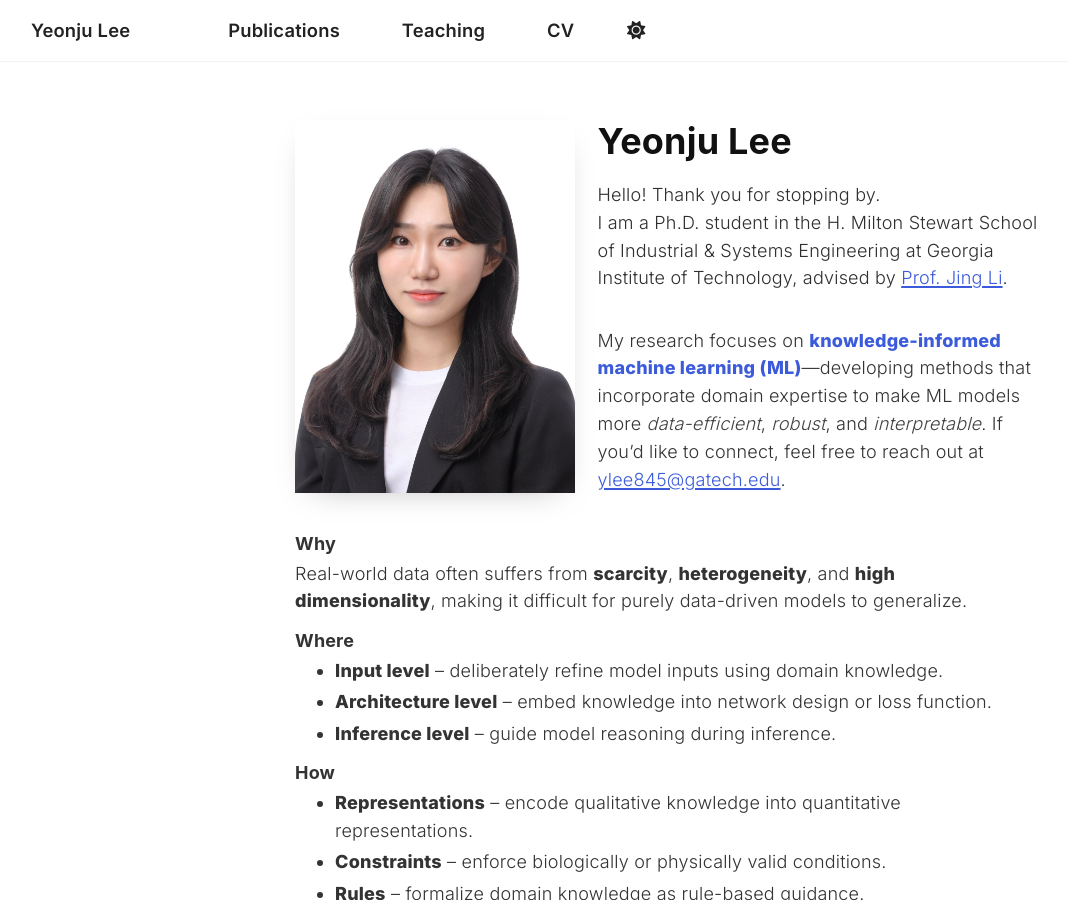
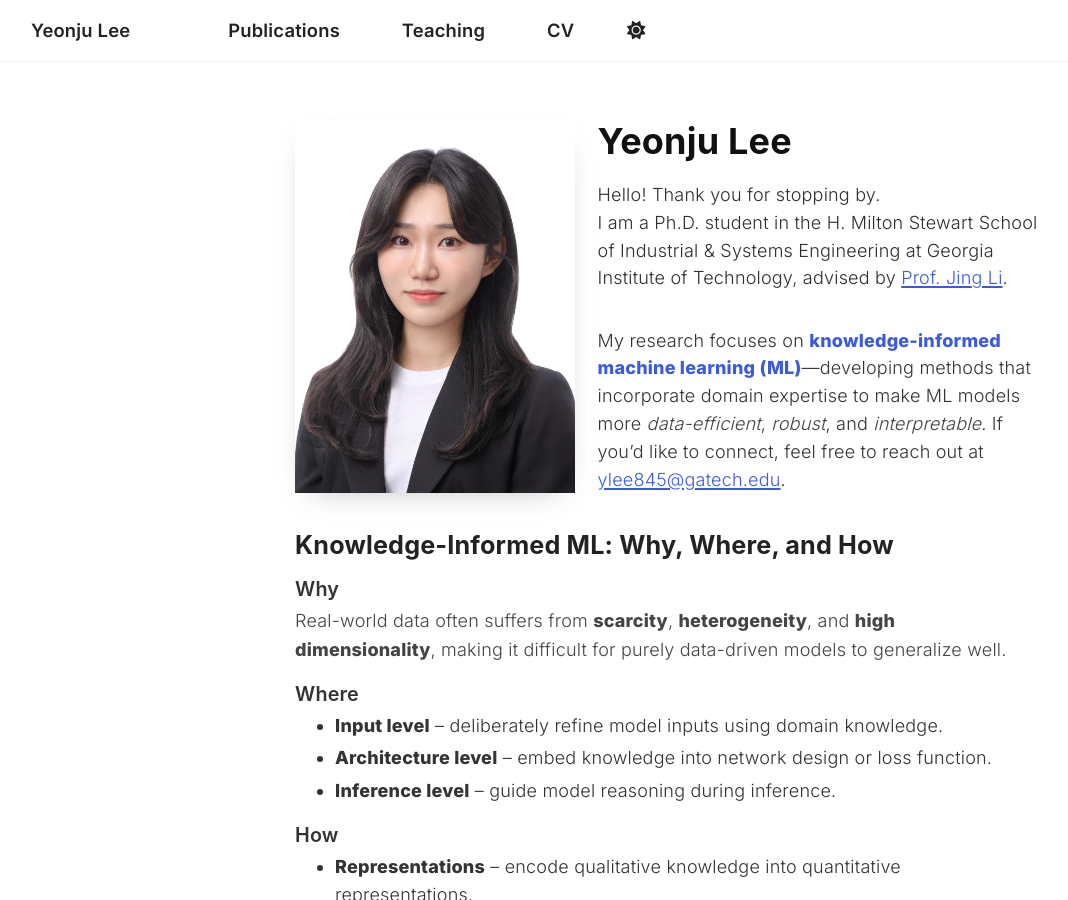
Before and after one commit to ylee845/ylee845.github.io, a Jekyll site: the page built from _pages/about.md, in a window 1280 px wide and 900 px high. Shown: the whole window, without its empty margins (0-1068 px from the left). Built offline with Jekyll 4.4.1, drawn with Linux system fonts in a browser that asks for light colours; a script that is not in the unit is left out.

Commit message:
Update about.md

```diff
--- a/_pages/about.md
+++ b/_pages/about.md
@@ -130,24 +130,36 @@ redirect_from:
   </p>
 </div>
 
-
-<div class="about-sections">
-  <h3>Why</h3>
-  <p>
-    Real-world data often suffers from <strong>scarcity</strong>, <strong>heterogeneity</strong>, and <strong>high dimensionality</strong>, making it difficult for purely data-driven models to generalize.
+<div class="about-sections" style="max-width:75ch; margin:auto; line-height:1.6;">
+  <h3 style="font-size:1.4rem; font-weight:700; color:#222;">
+    Knowledge-Informed ML: Why, Where, and How
+  </h3>
+  <h3 style="font-size:1.1rem; font-weight:600; margin-top:1rem; color:#333;">
+    Why
+  </h3>
+  <p style="color:#444;">
+    Real-world data often suffers from <strong>scarcity</strong>,
+    <strong>heterogeneity</strong>, and <strong>high dimensionality</strong>,
+    making it difficult for purely data-driven models to generalize well.
   </p>
-
-  <h3>Where</h3>
-  <ul>
+  <h3 style="font-size:1.1rem; font-weight:600; margin-top:1rem; color:#333;">
+    Where
+  </h3>
+  <p style="color:#444;">
+    <ul>
     <li><strong>Input level</strong> – deliberately refine model inputs using domain knowledge.</li>
     <li><strong>Architecture level</strong> – embed knowledge into network design or loss function.</li>
     <li><strong>Inference level</strong> – guide model reasoning during inference.</li>
   </ul>
-
-  <h3>How</h3>
-  <ul>
+  </p>
+  <h3 style="font-size:1.1rem; font-weight:600; margin-top:1rem; color:#333;">
+    How
+  </h3>
+  <p style="color:#444;">
+    <ul>
     <li><strong>Representations</strong> – encode qualitative knowledge into quantitative representations.</li>
     <li><strong>Constraints</strong> – enforce biologically or physically valid conditions.</li>
     <li><strong>Rules</strong> – formalize domain knowledge as rule-based guidance.</li>
   </ul>
+  </p>
 </div>
```
